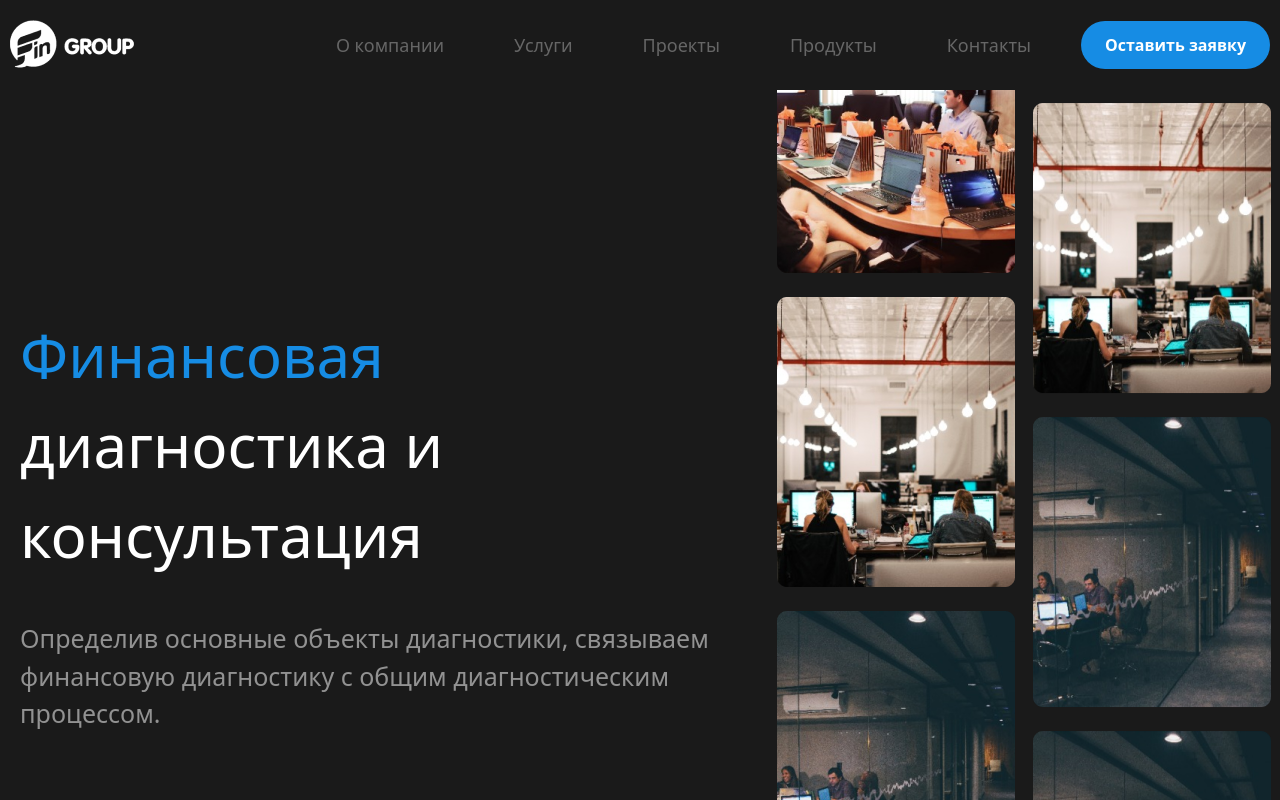
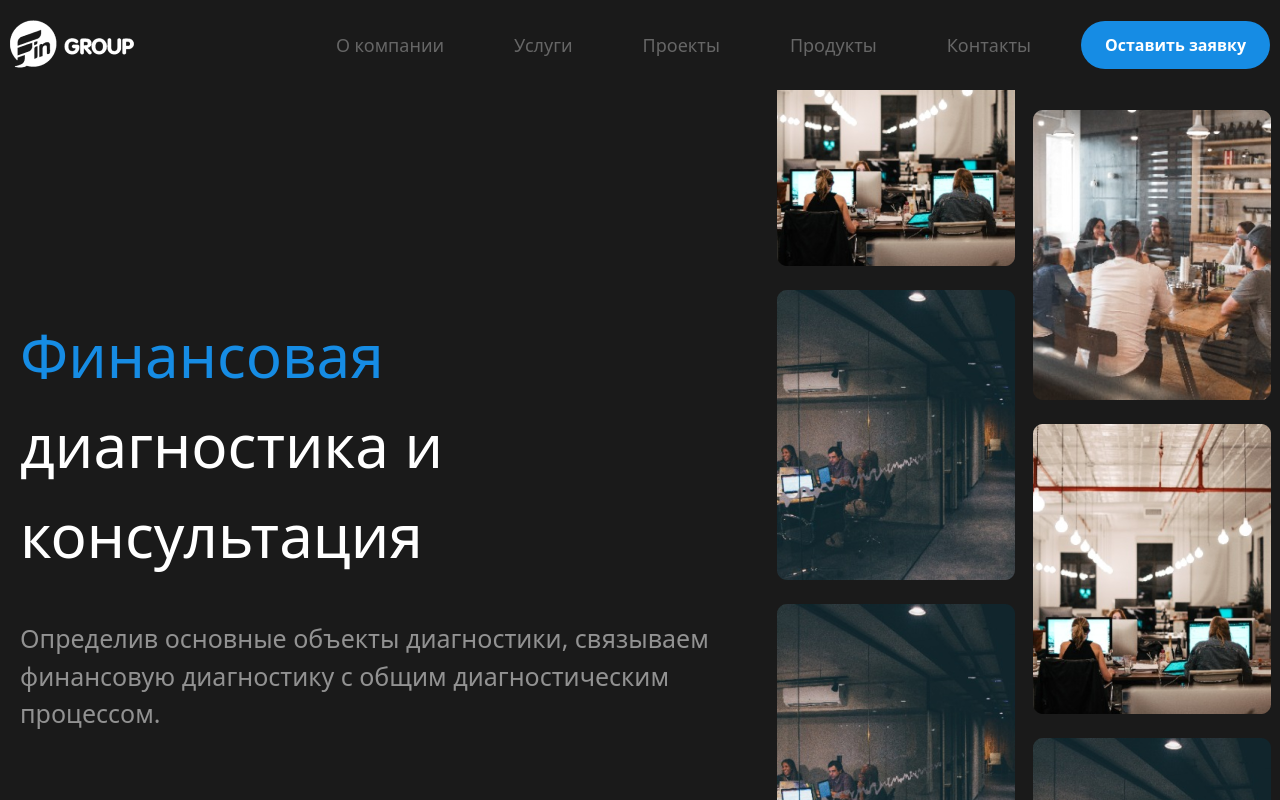
Before and after one commit to rustam18-dev/fingroup-nuxt, a Nuxt app: page / in a window 1280 px wide. Shown: the top 800 px of the page. Built offline with nearby package versions, Linux system fonts and the light colour scheme.

Commit message:
'correct-slider'

```diff
--- a/components/Navbar.vue
+++ b/components/Navbar.vue
@@ -36,35 +36,48 @@
 <style scoped>
 .top-block {
   transition: all 2s;
-  animation: top-block 4s infinite;
+  animation: top-block 12s infinite forwards;
 }
 
 .bottom-block {
   transition: all 2s;
-  animation: bottom-block 4s infinite;
+  animation: bottom-block 12s infinite forwards;
 }
 
 @keyframes top-block {
   0% {
+    transform: translate3d(0px, -400px, 0px);
+  }
+  18% {
+    transform: translate3d(0px, 200px, 0px);
+  }
+  30%, 50% {
     transform: translate3d(0px, -200px, 0px);
   }
-  50% {
-    transform: translate3d(0px, 200px, 0px);
+  68% {
+    transform: translate3d(0px, -600px, 0px);
   }
-  75%, 100% {
-    transform: translate3d(0px, -200px, 0px);
+  90%, 100% {
+    transform: translate3d(0, 200px, 0px);
   }
 }
 
 @keyframes bottom-block {
   0% {
+    transform: translate3d(0px, 400px, 0px);
+  }
+  18% {
+    transform: translate3d(0px, -200px, 0px);
+  }
+  30%, 50% {
     transform: translate3d(0px, 200px, 0px);
   }
-  50% {
-    transform: translate3d(0px, -200px, 0px);
+  68% {
+    transform: translate3d(0px, 600px, 0px);
   }
-  75%, 100% {
-    transform: translate3d(0px, 200px, 0px);
+  90%, 100% {
+    transform: translate3d(0, -200px, 0px);
   }
 }
+
 </style>
--- a/nuxt.config.js
+++ b/nuxt.config.js
@@ -2,7 +2,7 @@ import { resolve } from 'path'
 
 
 export default defineNuxtConfig({
-  devtools: { enabled: true },
+  devtools: { enabled: false },
   alias: {
     "@": resolve(__dirname, '/'),
   },
```
